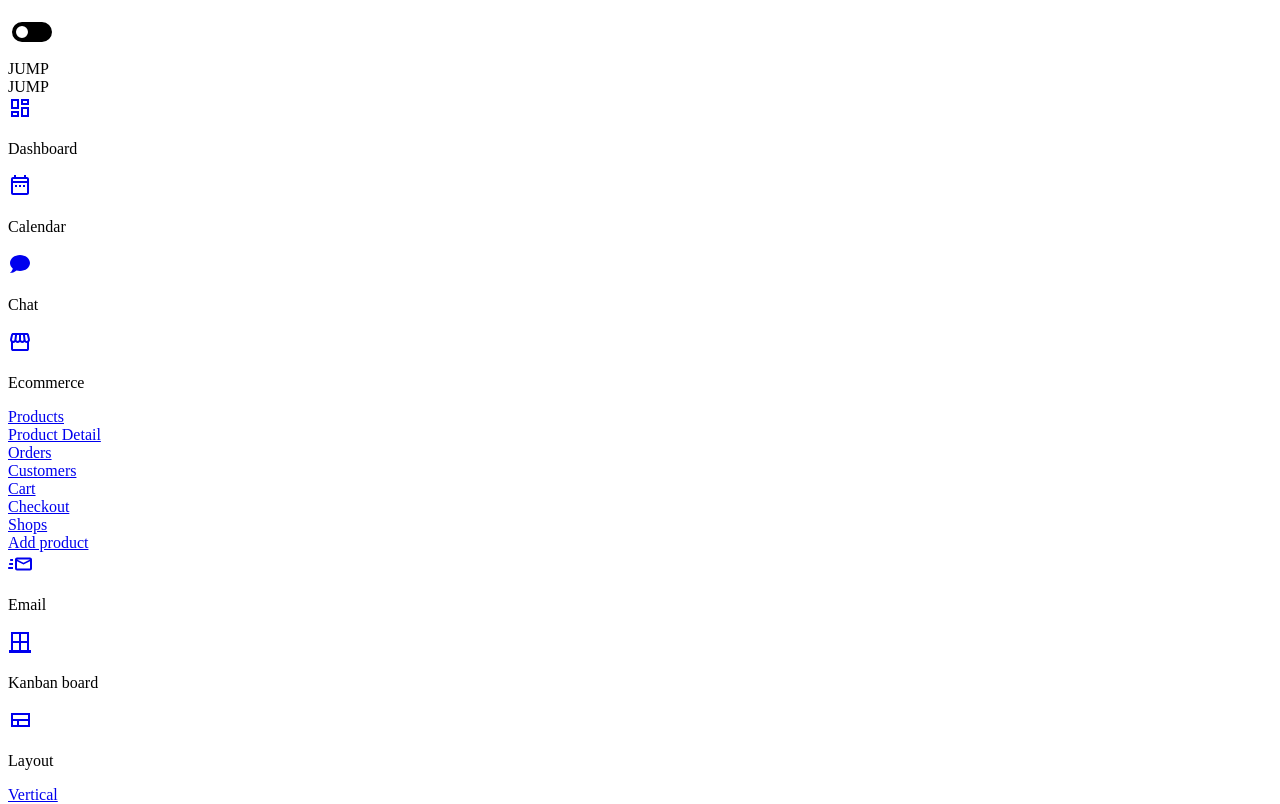
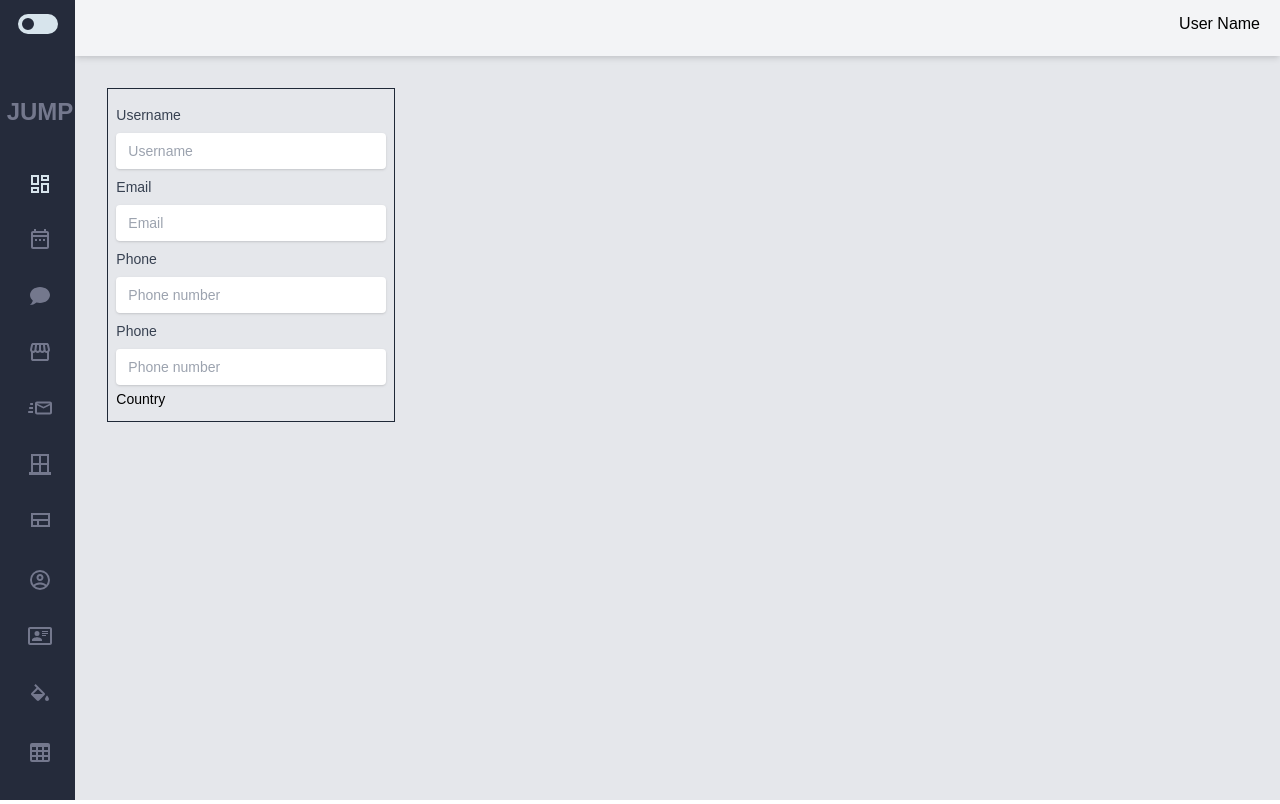
Before and after one commit to Ochirpurev-inGTN/admin_panel_jump, a Next.js app: page /dashboard in a window 1280 px wide. Shown: the top 804 px of the page. Built offline with nearby package versions, Linux system fonts and the light colour scheme.

Commit message:
layout g tohiruulav

```diff
--- a/src/components/Layout.tsx
+++ b/src/components/Layout.tsx
@@ -4,10 +4,10 @@ import BodyWrapper from "./BodyWrapper";
 const Layout: React.FC = ({ children }) => {
   return (
     <BodyWrapper>
-      <div className="flex min-h-screen bg-gray-300">
+      <div className="flex min-h-screen bg-gray-200">
         <SideBar />
         <section className="w-full">
-          <div className="w-full h-14 shadow-md bg-gray-200 py-3 px-5">
+          <div className="w-full h-14 shadow-md bg-gray-100 py-3 px-5">
               <p className=' text-right'>
               User Name
               </p>
--- a/src/components/Sidebar.tsx
+++ b/src/components/Sidebar.tsx
@@ -383,7 +383,7 @@ const SideBarLogoItem: React.FC<ISideBarItem> = ({
 
               {/* hide and show sub items from main items */}
               <div
-                className={`absolute z-50 left-20 -mt-15 w-60 shadow-md ${
+                className={`absolute z-50 left-20 left -mt-15 w-60 shadow-md bg-gray-100 ${
                   onHovertoShowSubItems === children?.label
                     ? " block "
                     : " hidden"
@@ -517,12 +517,12 @@ const SideBar: React.FC = ({ children }) => {
 
       {/* side bar with only logos */}
       <div
-        className={`w-20  py-4 text-blue-100 text-sm font-medium ${
+        className={`w-20 py-3 text-blue-100 text-sm font-medium ${
           !OpenSidebar ? "block " : "hidden "
         }`}
       >
         <div className="flex items-center justify-center mt-3 text-center py-6">
-          <span className="mx-2 text-2xl font-semibold">JUMP</span>
+          <span className=" text-2xl font-semibold">JUMP</span>
         </div>
         <div className=" text-sm ">
           {!OpenSidebar &&
--- a/src/pages/_app.tsx
+++ b/src/pages/_app.tsx
@@ -1,13 +1,21 @@
 import "tailwindcss/tailwind.css";
 import type { AppProps } from "next/app";
-import Layout from "../components/Layout";
+// import Layout from "../components/Layout";
+import "../styles/globals.css";
+import { ReactElement, ReactNode } from "react";
+import { NextPage } from "next";
 
-function MyApp({ Component, pageProps }: AppProps) {
-  return (
-    <Layout>
-      <Component {...pageProps} />
-    </Layout>
-  );
+type NextPageWithLayout = NextPage & {
+  getLayout?: (page: ReactElement) => ReactNode;
+};
+
+type AppPropsWithLayout = AppProps & {
+  Component: NextPageWithLayout;
+};
+
+function MyApp({ Component, pageProps }: AppPropsWithLayout) {
+  const getLayout = Component.getLayout ?? ((page) => page);
+  return getLayout(<Component {...pageProps} />);
 }
 
 export default MyApp;
--- a/src/pages/calendar/index.tsx
+++ b/src/pages/calendar/index.tsx
@@ -1,11 +1,21 @@
-// import Layout from '../../components/Layout'
+import type { NextPage } from "next";
+import type { ReactElement, ReactNode } from "react";
+import Layout from "../../components/Layout";
+import Link from "next/link";
 
-const Dashboard = () => {
+type NextPageWithLayout = NextPage & {
+  getLayout?: (page: ReactElement) => ReactNode;
+};
+
+const Calendar: NextPageWithLayout = () => {
   return (
-    <div className="flex m-3 p-3 md:flex-row w-full flex-col">
-      <p className="">Calendar components & contents</p>
+    <div className="m-3 p-3 md:flex-row w-full flex-col">
+     calendar
     </div>
   );
 };
+Calendar.getLayout = (page) => {
+  return <Layout>{page}</Layout>;
+};
 
-export default Dashboard;
+export default Calendar;
--- a/src/pages/dashboard/index.tsx
+++ b/src/pages/dashboard/index.tsx
@@ -1,12 +1,60 @@
-// import Layout from "../../components/Layout";
-import Link from "next/link";
+import type { NextPage } from "next";
+import type { ReactElement, ReactNode } from "react";
+import Layout from "../../components/Layout";
+// import Link from "next/link";
 
-const Dashboard = () => {
+type NextPageWithLayout = NextPage & {
+  getLayout?: (page: ReactElement) => ReactNode;
+};
+
+const Dashboard: NextPageWithLayout = () => {
   return (
     <div className="m-3 p-3 md:flex-row w-full flex-col">
-      <p className="">Dashboard components & contents</p>
+      {/* to search */}
+      <div className="m-2 p-2 w-72 xl:80 border border-gray-800 text-sm">
+        <div className="my-1">
+          <p className="text-gray-700 my-2">Username</p>
+          <input
+            type={"text"}
+            placeholder="Username"
+            className="input_in_dashboard_search"
+          />
+        </div>
+        <div className="my-1">
+          <p className="text-gray-700 my-2">Email</p>
+          <input
+            type={"text"}
+            placeholder="Email"
+            className="input_in_dashboard_search"
+          />
+        </div>
+        <div className="my-1">
+          <p className="text-gray-700 my-2">Phone</p>
+          <input
+            type={"text"}
+            placeholder="Phone number"
+            className="input_in_dashboard_search"
+          />
+        </div>
+        <div className="my-1">
+          <p className="text-gray-700 my-2">Phone</p>
+          <input
+            type={"text"}
+            placeholder="Phone number"
+            className="input_in_dashboard_search"
+          />
+        </div>
+        <div className="my-1">
+          <p className="">Country</p>
+        </div>
+      </div>
+      {/* to show data */}
+      <div className=""></div>
     </div>
   );
 };
+Dashboard.getLayout = (page) => {
+  return <Layout>{page}</Layout>;
+};
 
 export default Dashboard;
--- /dev/null
+++ b/src/styles/globals.css
@@ -0,0 +1,7 @@
+@tailwind base;
+@tailwind components;
+@tailwind utilities;
+
+.input_in_dashboard_search {
+    @apply py-2 px-3 placeholder-opacity-60 text-gray-500 bg-white rounded text-sm  shadow outline-none focus:outline-none focus:ring w-full
+}
--- a/tailwind.config.js
+++ b/tailwind.config.js
@@ -24,6 +24,9 @@ module.exports = {
       },
       margin: {
         '-15':'-3.7rem'
+      },
+      inset: {
+        20:'4.8rem'
       }
     },
   },
```
